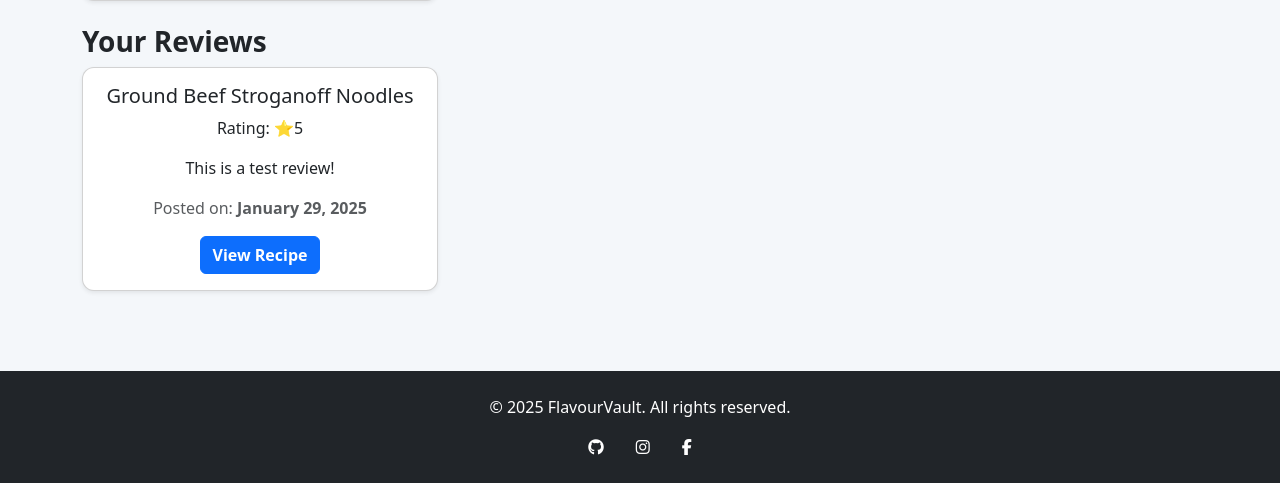
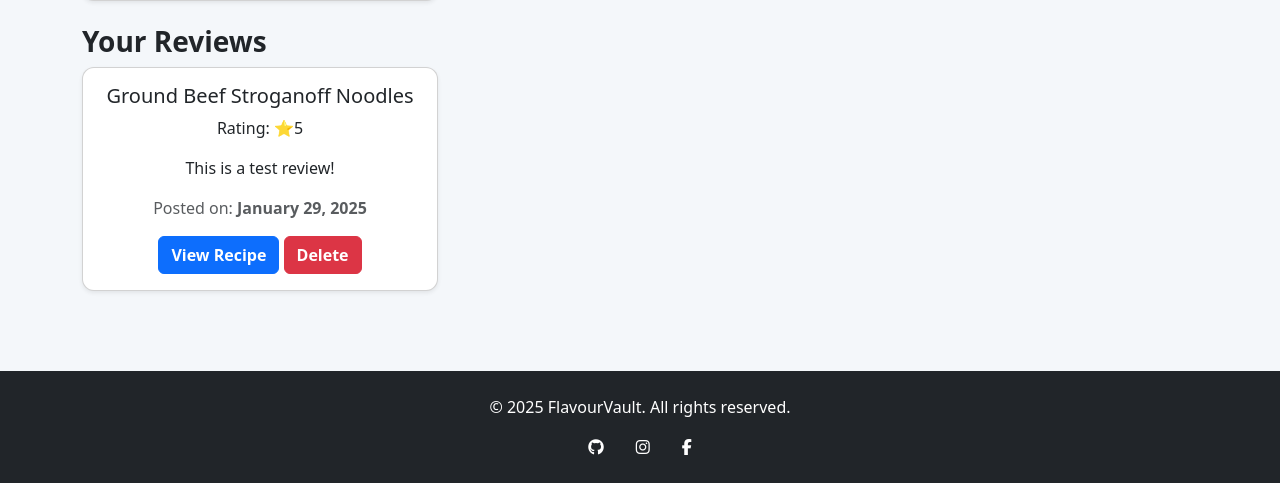
Before and after one commit to Rand-Jelo/Flavour-Vault, a Django app: page /account/ in a window 1280 px wide. Shown: the part 899-1382 px from the top of the page. Run offline with Django 5.2, Linux system fonts and the light colour scheme; a user stored in the database is signed in; data comes from the database, SQL or seed files in the repository; some libraries are stand-ins or nearby versions.

Commit message:
Add delete button for reviews in account page

```diff
--- a/recipes/urls.py
+++ b/recipes/urls.py
@@ -17,4 +17,7 @@ urlpatterns = [
 
     # Add Review route
     path('recipes/<int:recipe_id>/add_review/', views.add_review, name='add_review'),
+    # Delete Review route
+    path('review/delete/<int:review_id>/', views.delete_review, name='delete_review'),
+
 ]
--- a/recipes/views.py
+++ b/recipes/views.py
@@ -227,3 +227,11 @@ def edit_recipe(request, recipe_id):
         "form": form,
         "ingredients": ingredients
     })
+
+# DELETE REVIEW
+def delete_review(request, review_id):
+    # Make sure the user can only delete their own reviews
+    review = get_object_or_404(Review, id=review_id)
+    if request.user == review.user:
+        review.delete()
+    return redirect('recipes:recipe_detail_page', recipe_id=review.recipe.id)
--- a/templates/account.html
+++ b/templates/account.html
@@ -23,12 +23,14 @@
                 <ul class="navbar-nav ms-auto">
                     {% if user.is_authenticated %}
                     <li class="nav-item"><a class="nav-link" href="{% url 'recipes:home' %}">Home</a></li>
-                    <li class="nav-item"><a class="nav-link" href="{% url 'recipes:recipes_page' %}">View Recipes</a></li>
+                    <li class="nav-item"><a class="nav-link" href="{% url 'recipes:recipes_page' %}">View Recipes</a>
+                    </li>
                     <li class="nav-item"><a class="nav-link" href="{% url 'recipes:create_recipe' %}">Create Recipes</a>
                     <li class="nav-item"><a class="nav-link" href="{% url 'account_logout' %}">Logout</a></li>
                     {% else %}
                     <li class="nav-item"><a class="nav-link" href="{% url 'recipes:home' %}">Home</a></li>
-                    <li class="nav-item"><a class="nav-link" href="{% url 'recipes:recipes_page' %}">View Recipes</a></li>
+                    <li class="nav-item"><a class="nav-link" href="{% url 'recipes:recipes_page' %}">View Recipes</a>
+                    </li>
                     <li class="nav-item"><a class="nav-link" href="{% url 'account_login' %}">Login</a></li>
                     <li class="nav-item"><a class="nav-link" href="{% url 'account_signup' %}">Sign Up</a></li>
                     {% endif %}
@@ -55,9 +57,11 @@
                     <a href="{% url 'recipes:recipe_detail_page' recipe.id %}" class="card-link text-decoration-none">
                         <div class="ratio ratio-4x3">
                             {% if recipe.image %}
-                            <img src="{{ recipe.image.url }}" class="card-img-top" alt="{{ recipe.title }}" style="object-fit: cover;">
+                            <img src="{{ recipe.image.url }}" class="card-img-top" alt="{{ recipe.title }}"
+                                style="object-fit: cover;">
                             {% else %}
-                            <img src="{% static 'images/default_recipe.jpg' %}" class="card-img-top" alt="Default Image" style="object-fit: cover;">
+                            <img src="{% static 'images/default_recipe.jpg' %}" class="card-img-top" alt="Default Image"
+                                style="object-fit: cover;">
                             {% endif %}
                         </div>
                         <div class="card-body">
@@ -72,13 +76,15 @@
                         <!-- Edit Button -->
                         <a href="{% url 'recipes:edit_recipe' recipe.id %}" class="btn btn-warning">Edit</a>
                         <!-- Delete Button (opens a confirmation modal) -->
-                        <button type="button" class="btn btn-danger" data-bs-toggle="modal" data-bs-target="#deleteModal{{ recipe.id }}">Delete</button>
+                        <button type="button" class="btn btn-danger" data-bs-toggle="modal"
+                            data-bs-target="#deleteModal{{ recipe.id }}">Delete</button>
                     </div>
                 </div>
             </div>
 
             <!-- Delete Confirmation Modal -->
-            <div class="modal fade" id="deleteModal{{ recipe.id }}" tabindex="-1" aria-labelledby="deleteModalLabel{{ recipe.id }}" aria-hidden="true">
+            <div class="modal fade" id="deleteModal{{ recipe.id }}" tabindex="-1"
+                aria-labelledby="deleteModalLabel{{ recipe.id }}" aria-hidden="true">
                 <div class="modal-dialog">
                     <div class="modal-content">
                         <div class="modal-header">
@@ -116,7 +122,34 @@
                         <p class="text-muted">
                             Posted on: <strong>{{ review.created_at|date:"F j, Y" }}</strong>
                         </p>
-                        <a href="{% url 'recipes:recipe_detail_page' review.recipe.id %}" class="btn btn-primary">View Recipe</a>
+                        <a href="{% url 'recipes:recipe_detail_page' review.recipe.id %}" class="btn btn-primary">View
+                            Recipe</a>
+                        <!-- Delete Button (opens a confirmation modal) -->
+                        <button type="button" class="btn btn-danger" data-bs-toggle="modal"
+                            data-bs-target="#deleteReviewModal{{ review.id }}">Delete</button>
+                    </div>
+                </div>
+            </div>
+
+            <!-- Delete Review Confirmation Modal -->
+            <div class="modal fade" id="deleteReviewModal{{ review.id }}" tabindex="-1"
+                aria-labelledby="deleteReviewModalLabel{{ review.id }}" aria-hidden="true">
+                <div class="modal-dialog">
+                    <div class="modal-content">
+                        <div class="modal-header">
+                            <h5 class="modal-title" id="deleteReviewModalLabel{{ review.id }}">Confirm Deletion</h5>
+                            <button type="button" class="btn-close" data-bs-dismiss="modal" aria-label="Close"></button>
+                        </div>
+                        <div class="modal-body">
+                            Are you sure you want to delete your review for <strong>{{ review.recipe.title }}</strong>?
+                        </div>
+                        <div class="modal-footer">
+                            <button type="button" class="btn btn-secondary" data-bs-dismiss="modal">Cancel</button>
+                            <form method="post" action="{% url 'recipes:delete_review' review.id %}">
+                                {% csrf_token %}
+                                <button type="submit" class="btn btn-danger">Delete</button>
+                            </form>
+                        </div>
                     </div>
                 </div>
             </div>
```
Also changed, not shown: 1 other file.
